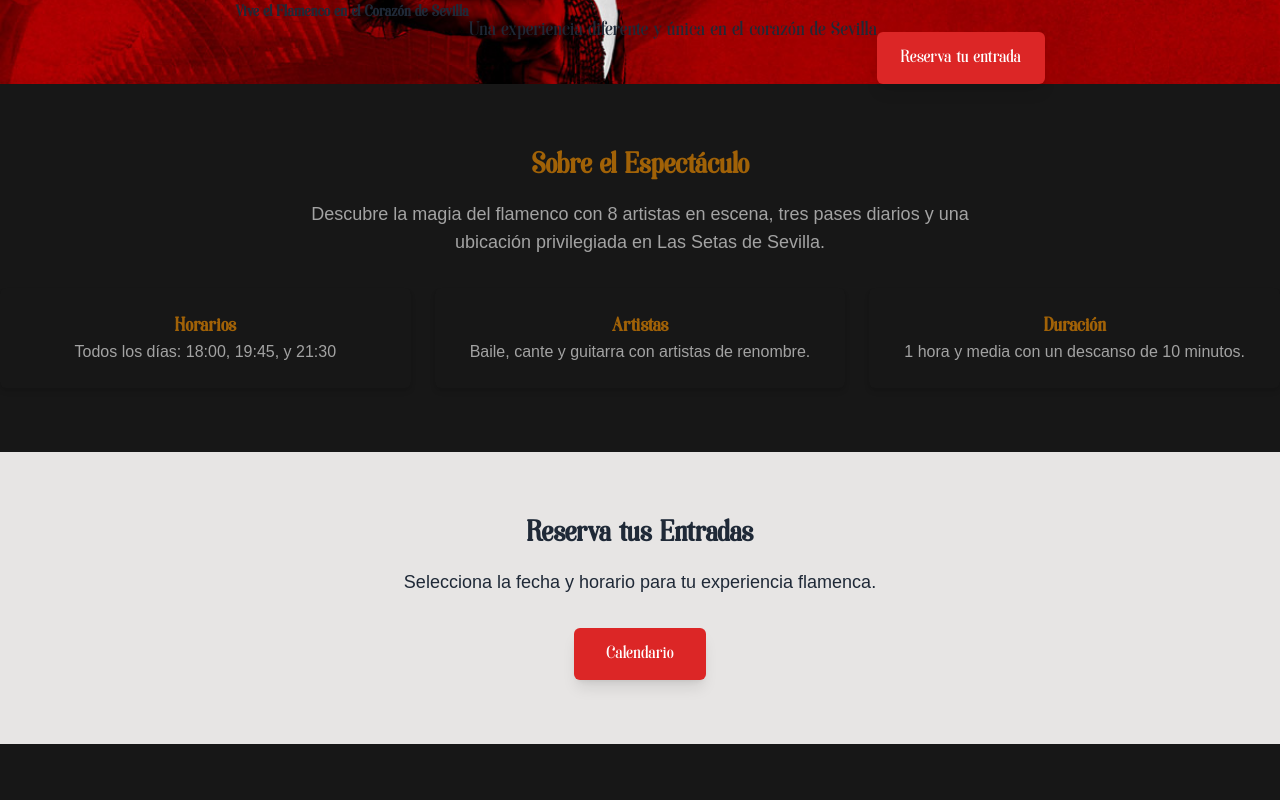
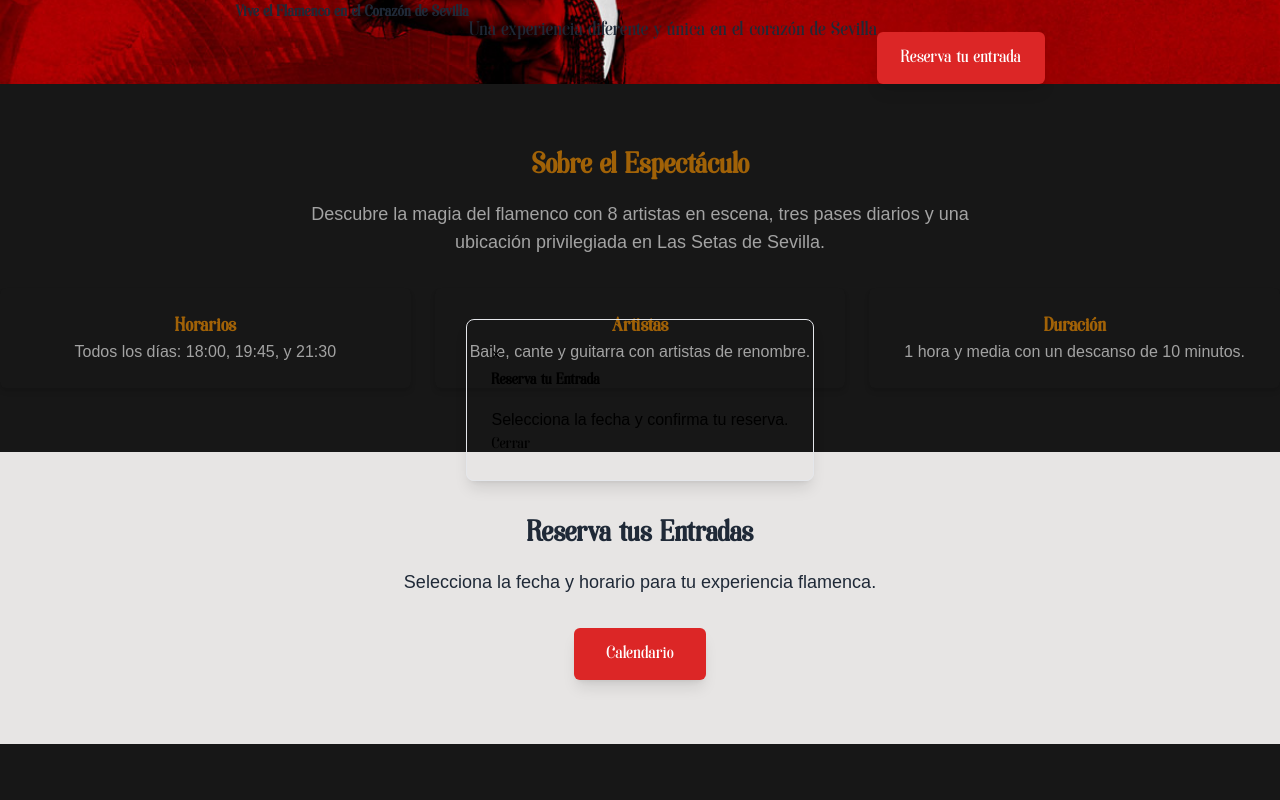
Before and after one commit to julord87/tablado, a Next.js app: page / in a window 1280 px wide. Both pictures are taken after a click on the button "Reserva tu entrada". Shown: the top 800 px of the page. Built offline with nearby package versions, Linux system fonts and the light colour scheme.

Commit message:
Refactor BookingModal to improve modal root management and visibility; update globals.css for better modal display handling

```diff
--- a/components/BookingModal.tsx
+++ b/components/BookingModal.tsx
@@ -11,23 +11,37 @@ const Modal: React.FC<ModalProps> = ({ isOpen, onClose, children }) => {
   const [modalRoot, setModalRoot] = useState<HTMLElement | null>(null);
 
   useEffect(() => {
-    if (isOpen) {
     let root = document.getElementById("modal-root");
+
     if (!root) {
       root = document.createElement("div");
       root.id = "modal-root";
       document.body.appendChild(root);
     }
+
     setModalRoot(root);
+
+    return () => {
+      if (root) {
+        root.classList.remove("modal-open"); // ❌ Remueve la clase si el modal se cierra
+      }
+    };
+  }, []);
+
+  useEffect(() => {
+    if (modalRoot) {
+      if (isOpen) {
+        modalRoot.classList.add("modal-open"); // ✅ Muestra el modal
       } else {
-      setModalRoot(null);
+        modalRoot.classList.remove("modal-open"); // ✅ Lo oculta
       }
-  }, [isOpen]);
+    }
+  }, [isOpen, modalRoot]);
 
   if (!isOpen || !modalRoot) return null;
 
   return createPortal(
-    <div className="fixed inset-0 flex items-center justify-center bg-black bg-opacity-75 z-[10000]">
+    <div className="fixed inset-0 flex items-center justify-center bg-black bg-opacity-75 z-[99999]">
       <div className="bg-white text-black p-6 w-full max-w-md rounded-lg shadow-lg relative border border-gray-300">
         {/* Botón de Cerrar */}
         <button
--- a/src/app/globals.css
+++ b/src/app/globals.css
@@ -97,15 +97,17 @@ section[data-open="true"] {
 
 #modal-root {
   position: fixed;
-  z-index: -1; /* Mantenerlo en el fondo cuando no esté en uso */
   top: 0;
   left: 0;
   width: 100%;
   height: 100%;
-  pointer-events: none; /* Evita que bloquee la interacción */
+  display: none; /* ✅ Oculto por defecto */
 }
 
-.modal-open {
-  z-index: 999999 !important; /* Asegura que el modal se muestre */
-  pointer-events: all; /* Permite interacción cuando está activo */
+#modal-root.modal-open {
+  display: flex; /* ✅ Se muestra sólo cuando está activo */
+  align-items: center;
+  justify-content: center;
+  z-index: 99999 !important;
+  pointer-events: all;
 }
```
Lines whose indentation alone changed are shown as unchanged.
